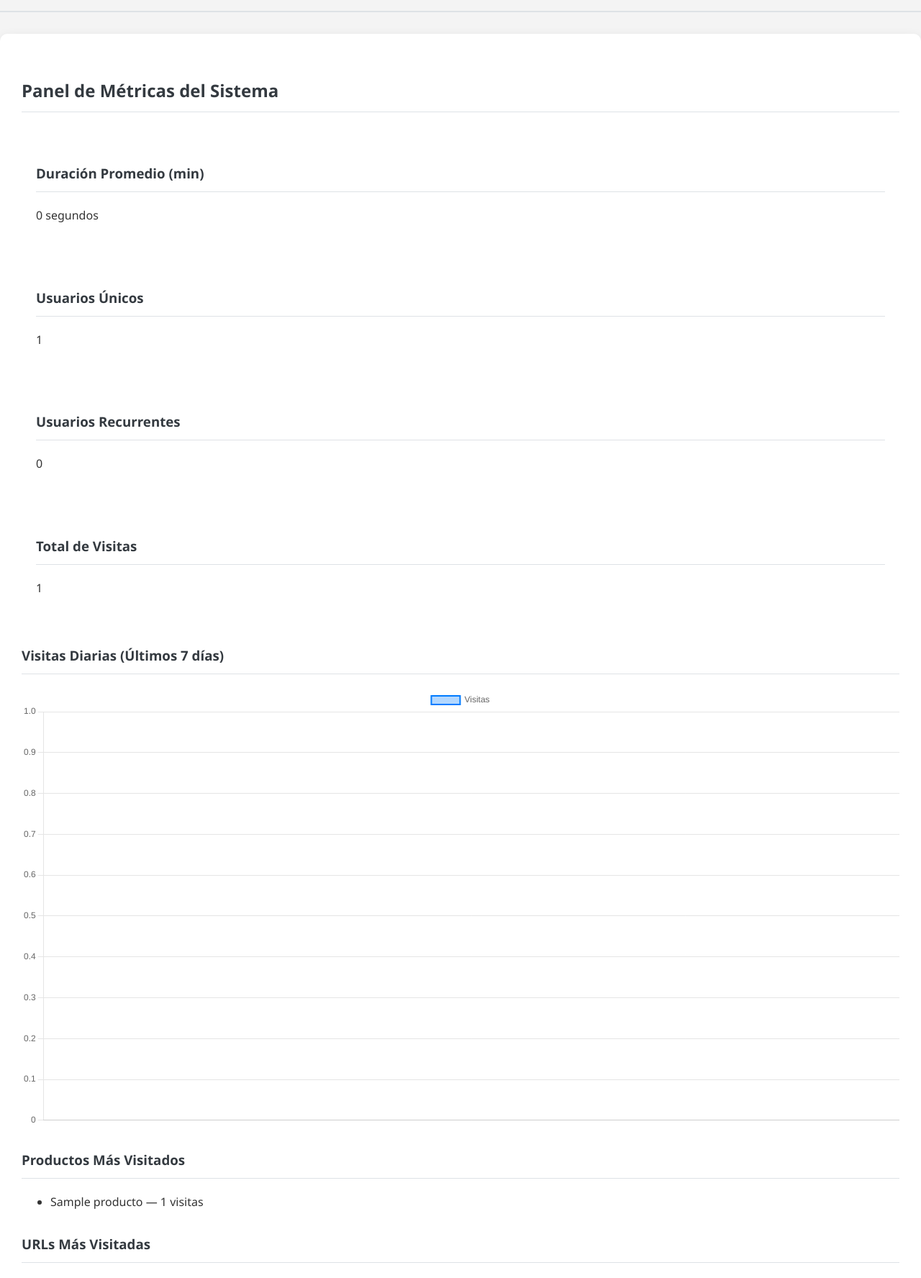
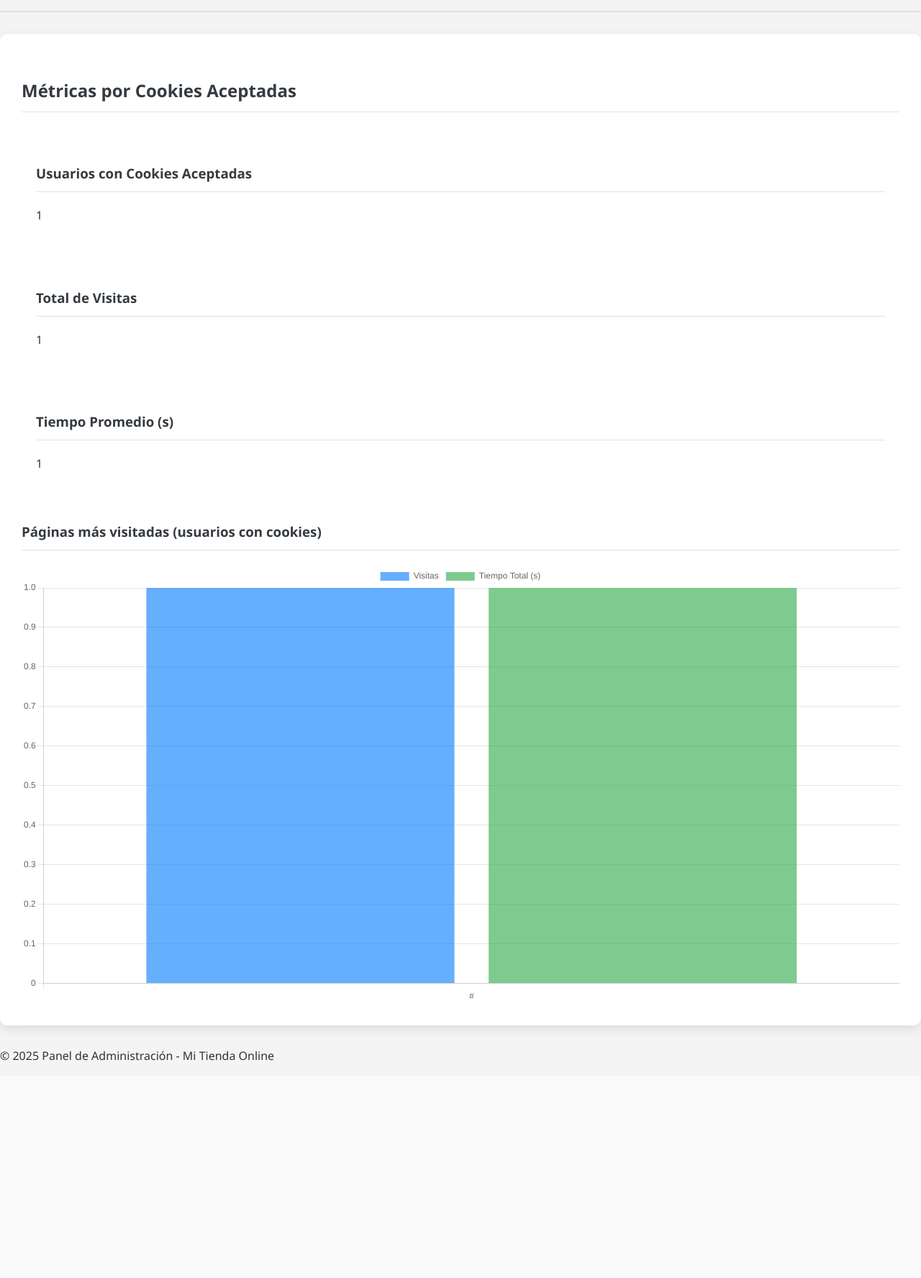
Before and after one commit to Jungus80/parcial2web, a PHP site: page /admin/metrics_overview.php in a window 1280 px wide. Shown: the part 73-1849 px from the top of the page at 72% size. After the commit the page ends 1547 px from the top, so only its background shows below. Run offline with PHP 8.4, Linux system fonts and the light colour scheme; tables that the repository leaves empty hold one stand-in row (values such as "Sample post").

Commit message:
actualizacion metricas

```diff
--- a/admin/metrics_overview.php
+++ b/admin/metrics_overview.php
@@ -9,74 +9,13 @@
 <body>
 
 <?php
-require_once '../clases/MetricsManager.php';
-require_once '../clases/Tracker.php';
+require_once '../dbconexion.php';
 require_once '../clases/Translator.php';
 include 'includes/admin_header.php';
 
-$metricsManager = new MetricsManager();
-$dailyViews = $metricsManager->getDailyViews() ?? [];
-$averageDuration = $metricsManager->getAverageDuration() ?? 0;
-$topProducts = $metricsManager->getTopProducts(5) ?? [];
-?>
-
-<div class="admin-container">
-  <div class="admin-content">
-    <h2 class="section-title"><i class="fas fa-chart-line"></i> <?= Translator::get('metrics_overview_title') ?? 'Panel de Métricas del Sistema' ?></h2>
-
-    <div class="dashboard-cards">
-      <div class="card-admin blue">
-        <div class="card-body">
-          <h3><i class="fas fa-clock"></i> <?= Translator::get('average_duration_label') ?? 'Duración Promedio (min)' ?></h3>
-          <p><?= round($averageDuration * 60, 2) ?> <span>segundos</span></p>
-        </div>
-      </div>
-
-      <div class="card-admin orange">
-        <div class="card-body">
-          <h3><i class="fas fa-user"></i> <?= Translator::get('unique_users_label') ?? 'Usuarios Únicos' ?></h3>
-          <p><?= $metricsManager->getUniqueUsersCount() ?? 0 ?></p>
-        </div>
-      </div>
-
-      <div class="card-admin green">
-        <div class="card-body">
-          <h3><i class="fas fa-sync-alt"></i> <?= Translator::get('returning_users_label') ?? 'Usuarios Recurrentes' ?></h3>
-          <p><?= $metricsManager->getReturningUsersCount() ?? 0 ?></p>
-        </div>
-      </div>
-
-      <div class="card-admin purple">
-        <div class="card-body">
-          <h3><i class="fas fa-eye"></i> <?= Translator::get('total_views_label') ?? 'Total de Visitas' ?></h3>
-          <p><?= $metricsManager->getTotalPageViews() ?? 0 ?></p>
-        </div>
-      </div>
-    </div>
-
-    <div class="chart-section">
-      <h3 data-translate-key="visits_chart_label"><?= Translator::get('visits_chart_label') ?? 'Visitas Diarias (Últimos 7 días)' ?></h3>
-      <canvas id="visitsChart"></canvas>
-    </div>
-
-    <div class="chart-section">
-      <h3 data-translate-key="most_viewed_pages"><?= Translator::get('most_viewed_pages') ?? 'Páginas Más Visitadas' ?></h3>
-      <ul>
-        <?php foreach ($topProducts as $product): ?>
-          <li><?= htmlspecialchars($product['pro_nombre'] ?? 'Producto desconocido') ?> — <?= (int)($product['visitas'] ?? 0) ?> visitas</li>
-        <?php endforeach; ?>
-      </ul>
-    </div>
-
-    <div class="chart-section">
-        <h3 data-translate-key="most_visited_pages"><?= Translator::get('most_visited_pages') ?? 'URLs Más Visitadas' ?></h3>
-        <canvas id="pagesChart"></canvas>
-    </div>
-
-    <!-- Nueva sección de métricas basadas en cookies aceptadas -->
-    <?php
-    require_once '../clases/Tracker.php';
-    $tracker = new Tracker();
+// =========================
+// MÉTRICAS POR COOKIES ACEPTADAS
+// =========================
 $db = new DB();
 $conn = $db->getConnection();
 
@@ -95,90 +34,59 @@
 $stmt->execute();
 $pagesData = $stmt->fetchAll(PDO::FETCH_ASSOC);
 
+// Totales para tarjetas
 $totalUsuarios = 0;
 $totalVisitas = 0;
 $tiempoPromedio = 0;
-    if ($pagesData) {
+
+if (!empty($pagesData)) {
     $totalUsuarios = array_sum(array_column($pagesData, 'total_usuarios'));
     $totalVisitas = array_sum(array_column($pagesData, 'total_visitas'));
     $tiempoPromedio = round(array_sum(array_column($pagesData, 'promedio_tiempo')) / count($pagesData), 2);
 }
 ?>
 
-    <h2 class="section-title"><i class="fas fa-cookie"></i> <?= Translator::get('cookies_metrics_title') ?? 'Métricas por Cookies Aceptadas' ?></h2>
+<div class="admin-container">
+
+  <h2 class="section-title">
+    <i class="fas fa-cookie"></i>
+    <?= Translator::get('cookies_metrics_title') ?? 'Métricas por Cookies Aceptadas' ?>
+  </h2>
+
   <div class="dashboard-cards">
     <div class="card-admin blue">
       <div class="card-body">
         <h3><i class="fas fa-users"></i> <?= Translator::get('cookies_users_label') ?? 'Usuarios con Cookies Aceptadas' ?></h3>
-                <p><?= $totalUsuarios ?></p>
+        <p><?= (int)$totalUsuarios ?></p>
       </div>
     </div>
+
     <div class="card-admin green">
       <div class="card-body">
         <h3><i class="fas fa-eye"></i> <?= Translator::get('cookies_total_visits_label') ?? 'Total de Visitas' ?></h3>
-                <p><?= $totalVisitas ?></p>
+        <p><?= (int)$totalVisitas ?></p>
       </div>
     </div>
+
     <div class="card-admin orange">
       <div class="card-body">
         <h3><i class="fas fa-clock"></i> <?= Translator::get('cookies_avg_time_label') ?? 'Tiempo Promedio (s)' ?></h3>
-                <p><?= $tiempoPromedio ?></p>
+        <p><?= htmlspecialchars((string)$tiempoPromedio) ?></p>
       </div>
     </div>
   </div>
 
   <div class="chart-section">
-        <h3><?= Translator::get('cookies_most_visited_label') ?? 'Páginas Más Visitadas (Usuarios con Cookies)' ?></h3>
+    <h3><?= Translator::get('cookies_pages_chart_title') ?? 'Páginas Más Visitadas (Usuarios con Cookies)' ?></h3>
     <canvas id="cookiesChart"></canvas>
   </div>
-  </div>
+
 </div>
 
 <script src="https://cdn.jsdelivr.net/npm/chart.js"></script>
 <script>
-const ctx = document.getElementById('visitsChart').getContext('2d');
-const dailyViews = <?= json_encode($dailyViews) ?>;
-const pagesData = <?= json_encode((new MetricsManager())->getMostVisitedPages(10, 7)) ?>;
+  const ctxCookies = document.getElementById('cookiesChart').getContext('2d');
 
-new Chart(ctx, {
-  type: 'line',
-  data: {
-    labels: dailyViews.map(d => d.date),
-    datasets: [{
-      label: 'Visitas',
-      data: dailyViews.map(d => d.views),
-      backgroundColor: 'rgba(0, 123, 255, 0.3)',
-      borderColor: '#007bff',
-      borderWidth: 2,
-      fill: true,
-      tension: 0.4
-    }]
-  },
-  options: {
-    responsive: true,
-    scales: { y: { beginAtZero: true } }
-  }
-});
-
-const ctx2 = document.getElementById('pagesChart').getContext('2d');
-new Chart(ctx2, {
-  type: 'bar',
-  data: {
-    labels: pagesData.map(p => p.url),
-    datasets: [{
-      label: 'Visitas',
-      data: pagesData.map(p => p.visitas),
-      backgroundColor: 'rgba(54, 162, 235, 0.7)',
-      borderColor: '#36A2EB',
-      borderWidth: 1
-    }]
-  },
-  options: {
-    responsive: true,
-    scales: { y: { beginAtZero: true } }
-  }
-});
-const ctxCookies = document.getElementById('cookiesChart').getContext('2d');
   const cookiesPages = <?= json_encode(array_column($pagesData ?? [], 'pagina')) ?>;
   const cookiesVisits = <?= json_encode(array_column($pagesData ?? [], 'total_visitas')) ?>;
   const cookiesTimes = <?= json_encode(array_column($pagesData ?? [], 'tiempo_total')) ?>;
@@ -202,7 +110,9 @@
     },
     options: {
       responsive: true,
-        scales: { y: { beginAtZero: true } }
+      scales: {
+        y: { beginAtZero: true }
+      }
     }
   });
 </script>
--- a/lang/es.json
+++ b/lang/es.json
@@ -190,5 +190,6 @@
     "cookies_users_label": "Usuarios con Cookies Aceptadas",
     "cookies_total_visits_label": "Total de Visitas",
     "cookies_avg_time_label": "Tiempo Promedio (s)",
-    "cookies_most_visited_label": "Páginas Más Visitadas (Usuarios con Cookies)"
+    "cookies_most_visited_label": "Páginas Más Visitadas (Usuarios con Cookies)",
+    "cookies_pages_chart_title": "Páginas más visitadas (usuarios con cookies)"
 }
```
Lines whose indentation alone changed are shown as unchanged.
